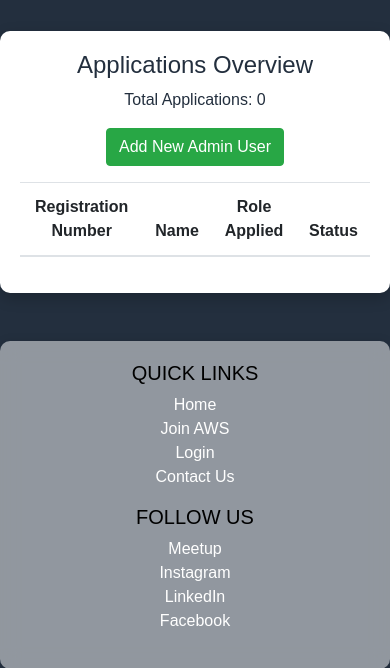
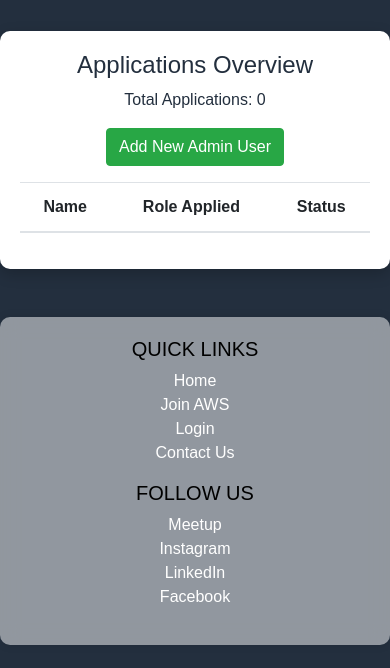
Before and after one commit to shashankpandey04/AWS-LPU-Recruitment-Portal, a Flask app: page /dashboard in a window 390 px wide. Shown: the part 131-799 px from the top of the page. Run offline with Flask 3, Linux system fonts and the light colour scheme; the visitor is signed in with stand-in values (Sample User, id 1); data that the repository does not hold is empty; parts of the project's set-up code (start-up, migrations or seed data) failed here and were passed over; some libraries are stand-ins or nearby versions.

Commit message:
Fixed Admin Dashboard for now, will update for mobile view later

```diff
--- a/templates/admin_dashboard.html
+++ b/templates/admin_dashboard.html
@@ -11,7 +11,6 @@
         <table class="table table-striped">
             <thead>
                 <tr>
-                    <th>Registration Number</th>
                     <th>Name</th>
                     <th>Role Applied</th>
                     <th>Status</th>
@@ -20,7 +19,6 @@
             <tbody>
                 {% for app in applications %}
                 <tr>
-                    <td>{{ app.reg_no }}</td>
                     <td>{{ app.name }}</td>
                     <td>{{ app.role_applied }}</td>
                     <td>{{ app.status }}</td>
```
